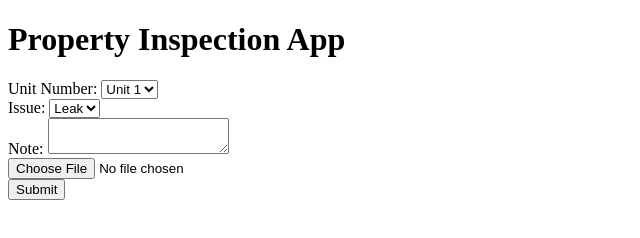
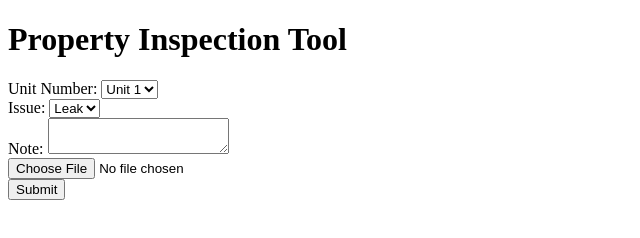
Before and after one commit to dgkana/PauMana, a plain HTML site: page index.html in a window 1280 px wide. Shown: the full height of the page, 0-640 px from the left. Drawn offline with Linux system fonts and the light colour scheme.

Commit message:
Update index.html

```diff
--- a/index.html
+++ b/index.html
@@ -1,10 +1,10 @@
 <!DOCTYPE html>
 <html>
 <head>
-    <title>Property Inspection Tool</title>
+    <title>Property Inspection</title>
 </head>
 <body>
-    <h1>Property Inspection App</h1>
+    <h1>Property Inspection Tool</h1>
     <form id="inspection-form">
         <label for="unit-number">Unit Number:</label>
         <select id="unit-number">
```
